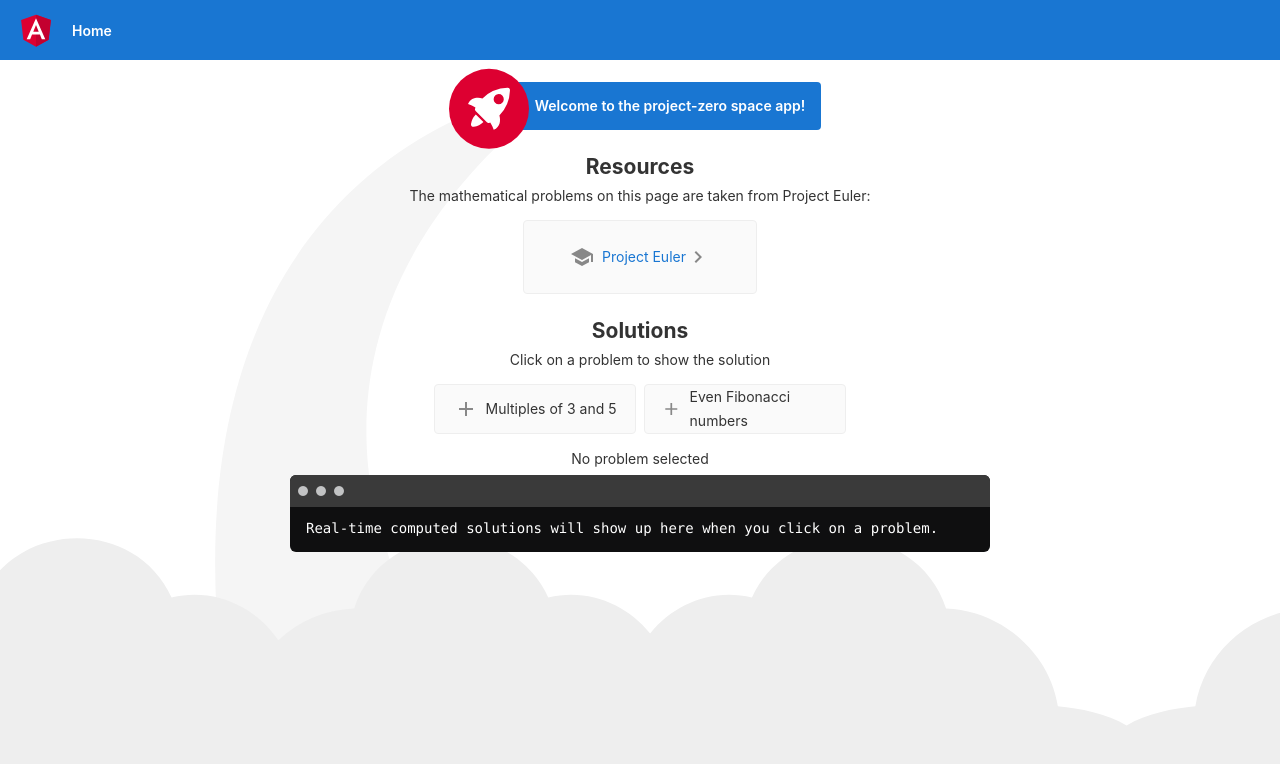
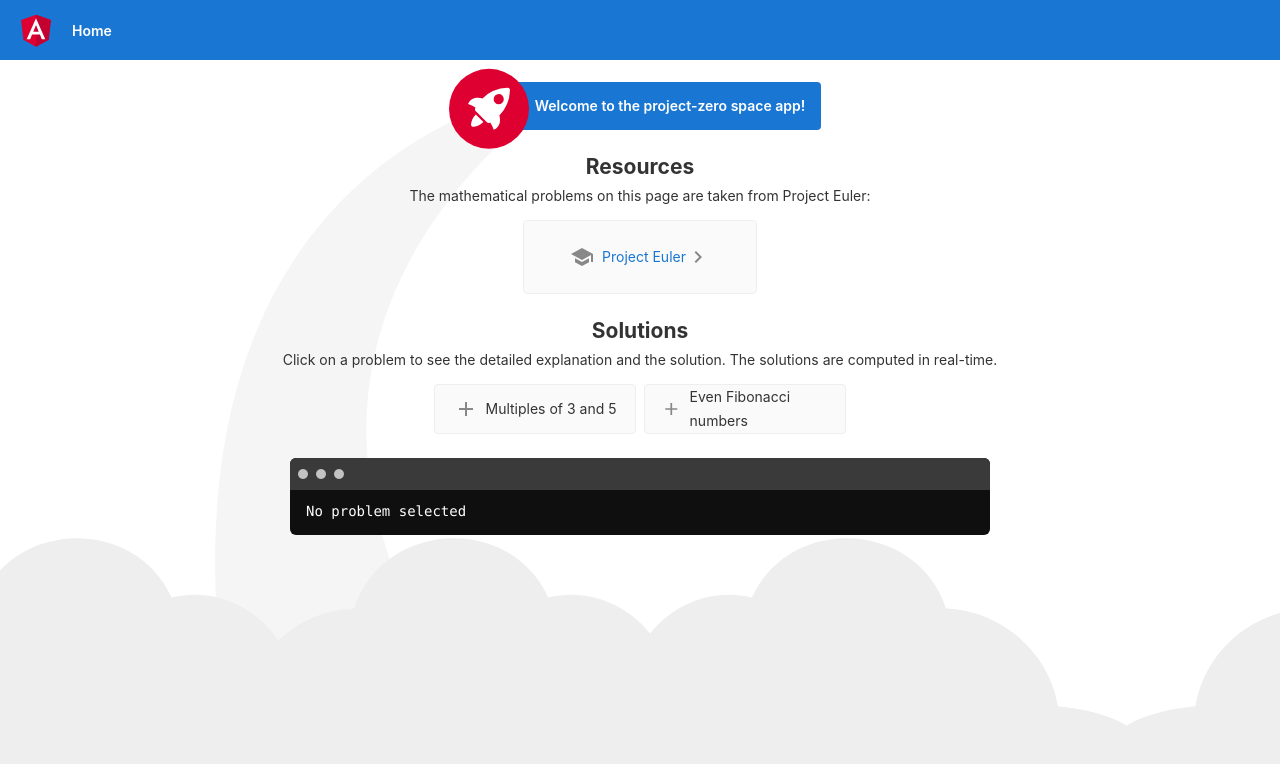
Before and after one commit to Pablonivo/project-zero, an Angular app: page / in a window 1280 px wide. Shown: the top 764 px of the page. Built offline with nearby package versions, Linux system fonts and the light colour scheme.

Commit message:
Reworded some contenct

```diff
--- a/src/app/app.component.html
+++ b/src/app/app.component.html
@@ -54,7 +54,7 @@
   </div>
 
 <h2>Solutions</h2>
-<p>Click on a problem to show the solution</p>
+<p>Click on a problem to see the detailed explanation and the solution. The solutions are computed in real-time.</p>
 
 <input type="hidden" #selection>
 
@@ -75,7 +75,7 @@
 </div>
 
 <div [ngSwitch]="selection.value">
-    <div *ngSwitchDefault>No problem selected</div>
+    <div *ngSwitchDefault></div>
     <div *ngSwitchCase="'1'">If we list all the natural numbers below 10 that are multiples of 3 or 5, we get 3, 5, 6
         and 9. The sum of these multiples is 23.
 
@@ -94,7 +94,7 @@
 
 <!-- Terminal -->
 <div class="terminal" [ngSwitch]="selection.value">
-    <pre *ngSwitchDefault>Real-time computed solutions will show up here when you click on a problem.</pre>
+    <pre *ngSwitchDefault>No problem selected</pre>
     <pre *ngSwitchCase="'1'">{{projectEulerHelper.solutionOfProblem1}}</pre>
     <pre *ngSwitchCase="'2'">{{projectEulerHelper.solutionOfProblem2}}</pre>
 </div>
```
